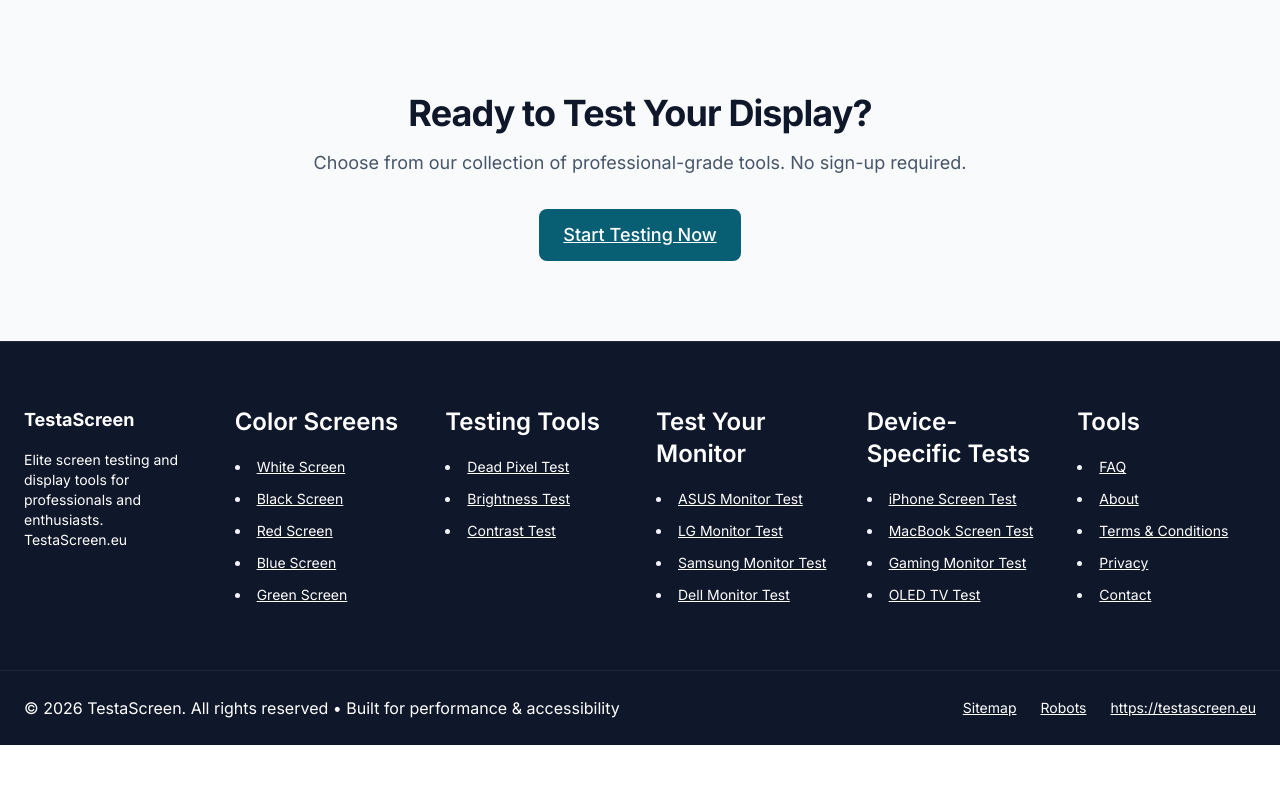
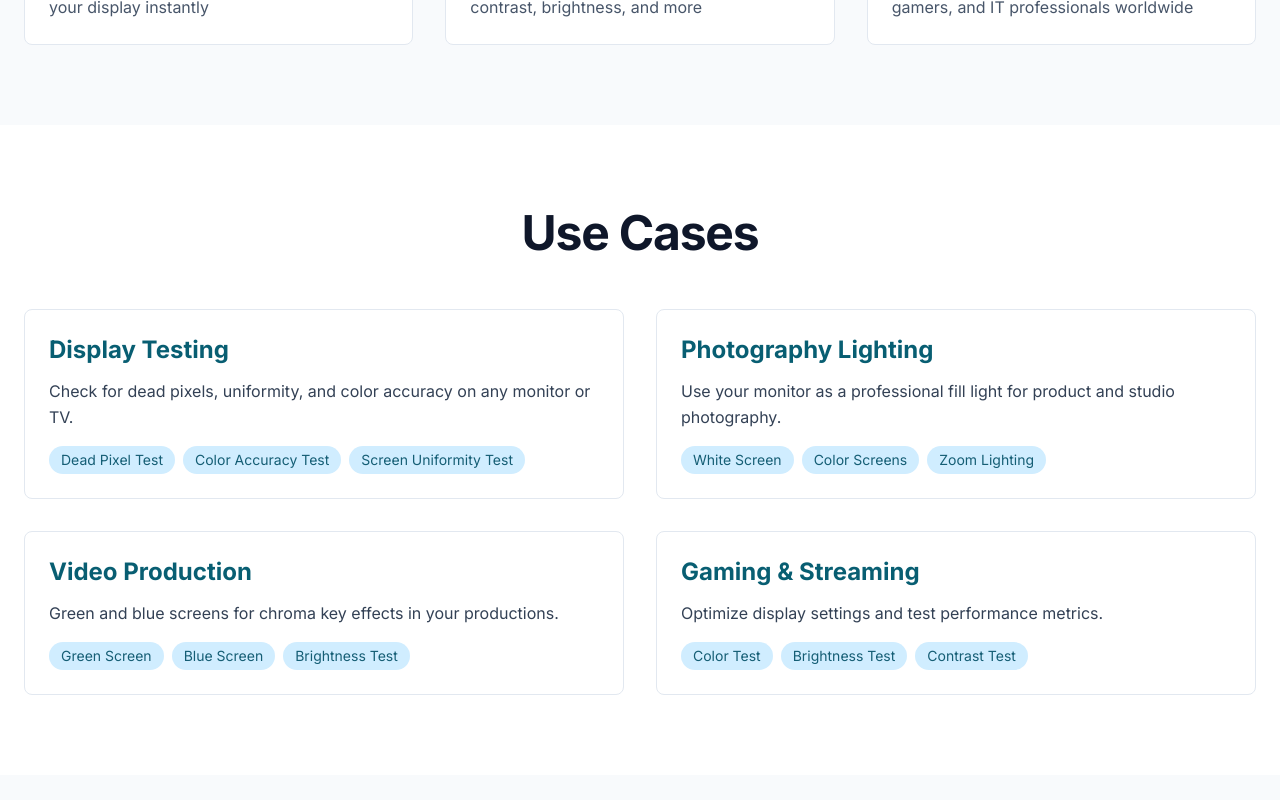
Before and after one commit to sjottens/Whitescreen, a Next.js app: page / in a window 1280 px wide. Shown: the part 2760-3560 px from the top of the page. Before the commit the page ends 3505 px from the top, so only its background shows below. Built offline with nearby package versions, Linux system fonts and the light colour scheme; a web font is replaced by a local one.

Commit message:
added missing text for en home page

```diff
--- a/app/page.tsx
+++ b/app/page.tsx
@@ -179,21 +179,25 @@ export default function RootPage() {
               <Link href="/iphone-screen-test" className="group card hover:shadow-lg transition-all duration-300 border-l-4 border-gray-500">
                 <Smartphone className="w-8 h-8 text-gray-600 mb-3" />
                 <h3 className="text-lg font-bold mb-2">{translate('iphone_test')}</h3>
+                <p className="text-slate-600 text-sm mb-4">{translate('iphone_test_description')}</p>
               </Link>
 
               <Link href="/macbook-screen-test" className="group card hover:shadow-lg transition-all duration-300 border-l-4 border-slate-500">
                 <Smartphone className="w-8 h-8 text-slate-600 mb-3" />
                 <h3 className="text-lg font-bold mb-2">{translate('macbook_test')}</h3>
+                <p className="text-slate-600 text-sm mb-4">{translate('macbook_test_description')}</p>
               </Link>
 
               <Link href="/gaming-monitor-test" className="group card hover:shadow-lg transition-all duration-300 border-l-4 border-orange-500">
                 <Gamepad2 className="w-8 h-8 text-orange-700 mb-3" />
                 <h3 className="text-lg font-bold mb-2">{translate('gaming_monitor_test')}</h3>
+                <p className="text-slate-600 text-sm mb-4">{translate('gaming_monitor_test_description')}</p>
               </Link>
 
               <Link href="/oled-tv-test" className="group card hover:shadow-lg transition-all duration-300 border-l-4 border-indigo-500">
                 <Monitor className="w-8 h-8 text-indigo-600 mb-3" />
                 <h3 className="text-lg font-bold mb-2">{translate('oled_tv_test')}</h3>
+                <p className="text-slate-600 text-sm mb-4">{translate('oled_tv_test_description')}</p>
               </Link>
             </div>
           </div>
@@ -223,6 +227,50 @@ export default function RootPage() {
         </div>
       </section>
 
+      {/* Use Cases Section */}
+      <section className="section">
+        <div className="container">
+          <h2 className="text-4xl md:text-5xl font-bold mb-12 text-center">{translate('use_cases_title')}</h2>
+
+          <div className="grid grid-cols-1 md:grid-cols-2 gap-8">
+            {[
+              {
+                title: translate('display_testing_title'),
+                description: translate('display_testing_desc'),
+                tools: [translate('dead_pixel_test'), translate('color_accuracy_test'), translate('screen_uniformity_test')],
+              },
+              {
+                title: translate('photography_lighting_title'),
+                description: translate('photography_lighting_desc'),
+                tools: [translate('white_screen'), translate('color_screens'), translate('zoom_lighting')],
+              },
+              {
+                title: translate('video_production_title'),
+                description: translate('video_production_desc'),
+                tools: [translate('green_screen'), translate('blue_screen'), translate('brightness_test')],
+              },
+              {
+                title: translate('gaming_streaming_title'),
+                description: translate('gaming_streaming_desc'),
+                tools: [translate('color_test'), translate('brightness_test'), translate('contrast_test')],
+              },
+            ].map((useCase, index) => (
+              <div key={index} className="card">
+                <h3 className="text-2xl font-bold mb-3 text-cyan-600">{useCase.title}</h3>
+                <p className="text-slate-700 mb-4">{useCase.description}</p>
+                <div className="flex flex-wrap gap-2">
+                  {useCase.tools.map((tool) => (
+                    <span key={tool} className="px-3 py-1 bg-cyan-100 text-cyan-800 rounded-full text-sm">
+                      {tool}
+                    </span>
+                  ))}
+                </div>
+              </div>
+            ))}
+          </div>
+        </div>
+      </section>
+
       {/* CTA */}
       <section className="section-alt">
         <div className="container max-w-3xl">
```
